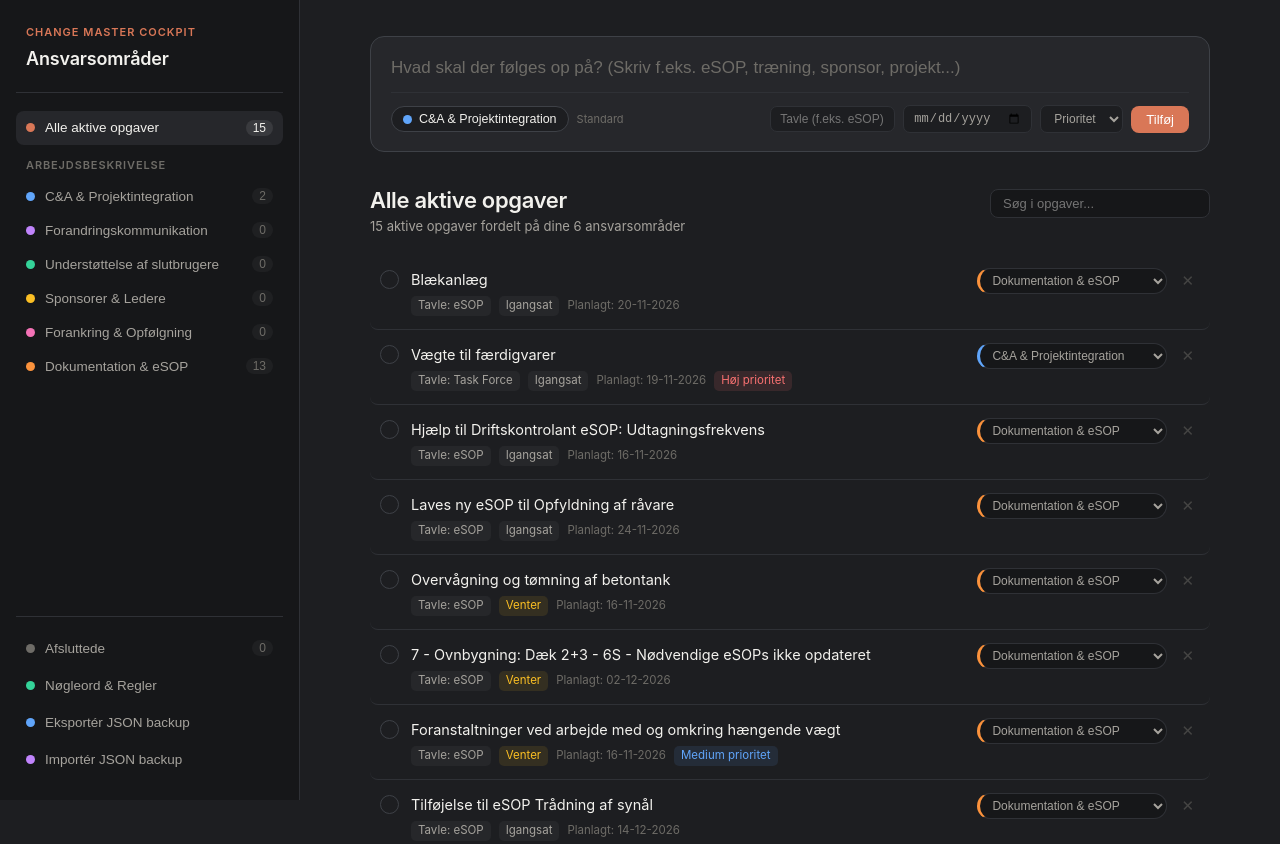
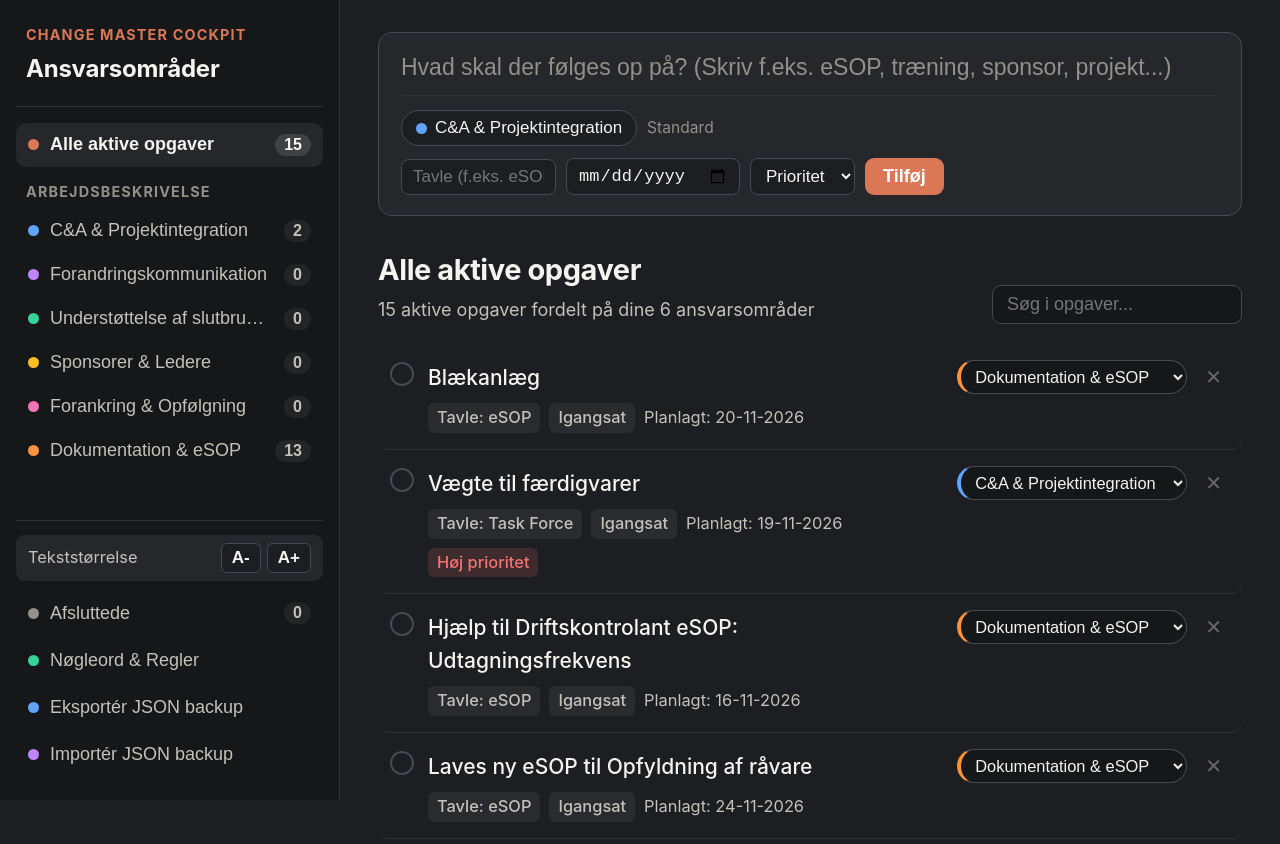
Before and after one commit to CanGam88/Task-Mastery-V2, a plain HTML site: page index.html in a window 1280 px wide. Shown: the top 844 px of the page. Drawn offline with Linux system fonts and the light colour scheme.

Commit message:
Refactor styles and add font size controls
Updated various CSS variables and styles for improved layout and readability. Added font size controls in the sidebar.

```diff
--- a/index.html
+++ b/index.html
@@ -6,15 +6,16 @@
   <title>Change Master Cockpit — Fokus & Opgaver</title>
   <style>
     :root {
+      --font-scale: 1.25;
       --bg-sidebar: #161719;
       --bg-main: #1d1e21;
       --bg-elevated: #26272b;
       --bg-hover: #2d2f34;
       --border: #2f3136;
-      --border-strong: #3e4147;
-      --text-primary: #f2f1ed;
-      --text-secondary: #a6a39d;
-      --text-muted: #6e6c67;
+      --border-strong: #464950;
+      --text-primary: #f5f4f0;
+      --text-secondary: #c4c1ba;
+      --text-muted: #93908a;
       --accent: #d97757;
       --accent-soft: rgba(217, 119, 87, 0.14);
 
@@ -32,19 +33,23 @@
       padding: 0;
     }
 
+    html {
+      font-size: calc(16px * var(--font-scale));
+    }
+
     body {
       font-family: -apple-system, BlinkMacSystemFont, "Segoe UI", Roboto, Inter, sans-serif;
       background-color: var(--bg-main);
       color: var(--text-primary);
       display: flex;
       min-height: 100vh;
-      line-height: 1.5;
+      line-height: 1.55;
       -webkit-font-smoothing: antialiased;
     }
 
     /* VENSTRE NAVIGATION */
     .sidebar {
-      width: 300px;
+      width: 340px;
       background-color: var(--bg-sidebar);
       border-right: 1px solid var(--border);
       display: flex;
@@ -59,34 +64,34 @@
     }
 
     .brand {
-      padding: 0 10px 20px;
+      padding: 0 10px 18px;
       border-bottom: 1px solid var(--border);
-      margin-bottom: 18px;
+      margin-bottom: 16px;
     }
 
     .brand-eyebrow {
-      font-size: 11px;
+      font-size: 0.72rem;
       text-transform: uppercase;
-      letter-spacing: 0.09em;
+      letter-spacing: 0.08em;
       color: var(--accent);
-      font-weight: 600;
+      font-weight: 700;
       margin-bottom: 4px;
     }
 
     .brand h1 {
-      font-size: 18px;
-      font-weight: 600;
+      font-size: 1.2rem;
+      font-weight: 700;
       letter-spacing: -0.01em;
       color: var(--text-primary);
     }
 
     .nav-section-label {
-      font-size: 11px;
+      font-size: 0.72rem;
       text-transform: uppercase;
       letter-spacing: 0.08em;
       color: var(--text-muted);
-      padding: 12px 10px 6px;
-      font-weight: 600;
+      padding: 14px 10px 6px;
+      font-weight: 700;
     }
 
     .nav-btn {
@@ -97,10 +102,10 @@
       display: flex;
       align-items: center;
       justify-content: space-between;
-      padding: 9px 10px;
-      border-radius: 8px;
+      padding: 11px 12px;
+      border-radius: 10px;
       cursor: pointer;
-      font-size: 13.5px;
+      font-size: 0.9rem;
       text-align: left;
       transition: background 0.15s, color 0.15s;
       gap: 10px;
@@ -114,13 +119,13 @@
     .nav-btn.active {
       background-color: var(--bg-elevated);
       color: var(--text-primary);
-      font-weight: 500;
+      font-weight: 600;
     }
 
     .nav-left {
       display: flex;
       align-items: center;
-      gap: 10px;
+      gap: 11px;
       min-width: 0;
     }
 
@@ -131,24 +136,25 @@
     }
 
     .dot {
-      width: 9px;
-      height: 9px;
+      width: 11px;
+      height: 11px;
       border-radius: 50%;
       flex-shrink: 0;
     }
 
     .count-badge {
-      font-size: 12px;
-      color: var(--text-muted);
-      background: rgba(255, 255, 255, 0.04);
-      padding: 1px 7px;
+      font-size: 0.8rem;
+      color: var(--text-secondary);
+      background: rgba(255, 255, 255, 0.06);
+      padding: 2px 9px;
       border-radius: 999px;
       flex-shrink: 0;
+      font-weight: 600;
     }
 
     .nav-btn.active .count-badge {
       color: var(--text-primary);
-      background: rgba(255, 255, 255, 0.09);
+      background: rgba(255, 255, 255, 0.12);
     }
 
     .sidebar-footer {
@@ -159,12 +165,45 @@
       gap: 4px;
     }
 
+    /* SKRIFTSTØRRELSE KONTROL */
+    .font-controls {
+      display: flex;
+      align-items: center;
+      justify-content: space-between;
+      padding: 8px 12px;
+      margin-bottom: 6px;
+      background: var(--bg-elevated);
+      border-radius: 9px;
+      font-size: 0.82rem;
+      color: var(--text-secondary);
+    }
+
+    .font-btns {
+      display: flex;
+      gap: 6px;
+    }
+
+    .font-step-btn {
+      background: var(--bg-main);
+      border: 1px solid var(--border-strong);
+      color: var(--text-primary);
+      padding: 4px 10px;
+      border-radius: 6px;
+      font-size: 0.85rem;
+      font-weight: 600;
+      cursor: pointer;
+    }
+
+    .font-step-btn:hover {
+      border-color: var(--accent);
+    }
+
     /* HOVEDOMRÅDE */
     .main {
       flex: 1;
-      max-width: 920px;
+      max-width: 1020px;
       margin: 0 auto;
-      padding: 36px 40px 80px;
+      padding: 32px 38px 80px;
       width: 100%;
     }
 
@@ -181,9 +220,10 @@
       background: var(--bg-elevated);
       border: 1px solid var(--border-strong);
       color: var(--text-primary);
-      padding: 7px 12px;
-      border-radius: 8px;
-      font-size: 13px;
+      padding: 9px 14px;
+      border-radius: 9px;
+      font-size: 0.9rem;
+      font-weight: 600;
       cursor: pointer;
     }
 
@@ -192,7 +232,7 @@
       background-color: var(--bg-elevated);
       border: 1px solid var(--border-strong);
       border-radius: 14px;
-      padding: 18px 20px;
+      padding: 20px 22px;
       margin-bottom: 32px;
       transition: border-color 0.2s;
     }
@@ -207,8 +247,8 @@
       border: none;
       outline: none;
       color: var(--text-primary);
-      font-size: 17px;
-      font-weight: 400;
+      font-size: 1.15rem;
+      font-weight: 500;
       margin-bottom: 14px;
     }
 
@@ -221,8 +261,8 @@
       flex-wrap: wrap;
       align-items: center;
       justify-content: space-between;
-      gap: 10px;
-      padding-top: 12px;
+      gap: 12px;
+      padding-top: 14px;
       border-top: 1px solid var(--border);
     }
 
@@ -230,19 +270,20 @@
       display: flex;
       flex-wrap: wrap;
       align-items: center;
-      gap: 8px;
+      gap: 10px;
     }
 
     .cat-pill-btn {
       display: inline-flex;
       align-items: center;
-      gap: 7px;
+      gap: 8px;
       background: var(--bg-main);
       border: 1px solid var(--border-strong);
       color: var(--text-primary);
-      padding: 5px 11px;
+      padding: 7px 14px;
       border-radius: 999px;
-      font-size: 12.5px;
+      font-size: 0.85rem;
+      font-weight: 500;
       cursor: pointer;
       transition: background 0.15s;
     }
@@ -252,33 +293,32 @@
     }
 
     .auto-hint {
-      font-size: 11px;
+      font-size: 0.78rem;
       color: var(--text-muted);
     }
 
     .mini-input, .mini-select {
       background: var(--bg-main);
-      border: 1px solid var(--border);
-      color: var(--text-secondary);
-      border-radius: 7px;
-      padding: 5px 9px;
-      font-size: 12px;
+      border: 1px solid var(--border-strong);
+      color: var(--text-primary);
+      border-radius: 8px;
+      padding: 7px 11px;
+      font-size: 0.85rem;
       outline: none;
     }
 
     .mini-input:focus, .mini-select:focus {
-      border-color: var(--border-strong);
-      color: var(--text-primary);
+      border-color: var(--accent);
     }
 
     .add-btn {
       background: var(--accent);
       color: #fff;
       border: none;
-      padding: 6px 15px;
-      border-radius: 8px;
-      font-size: 13px;
-      font-weight: 500;
+      padding: 8px 18px;
+      border-radius: 9px;
+      font-size: 0.9rem;
+      font-weight: 600;
       cursor: pointer;
       transition: opacity 0.15s;
     }
@@ -290,37 +330,38 @@
     /* VIEW HEADER */
     .view-header {
       display: flex;
-      align-items: baseline;
+      align-items: flex-end;
       justify-content: space-between;
-      margin-bottom: 18px;
-      gap: 12px;
+      margin-bottom: 20px;
+      gap: 14px;
       flex-wrap: wrap;
     }
 
     .view-title {
-      font-size: 22px;
-      font-weight: 600;
+      font-size: 1.45rem;
+      font-weight: 700;
       letter-spacing: -0.015em;
     }
 
     .view-subtitle {
-      font-size: 13px;
+      font-size: 0.9rem;
       color: var(--text-secondary);
+      margin-top: 3px;
     }
 
     .search-bar {
       background: var(--bg-sidebar);
-      border: 1px solid var(--border);
+      border: 1px solid var(--border-strong);
       color: var(--text-primary);
-      padding: 6px 12px;
-      border-radius: 8px;
-      font-size: 13px;
-      width: 220px;
+      padding: 8px 14px;
+      border-radius: 9px;
+      font-size: 0.9rem;
+      width: 250px;
       outline: none;
     }
 
     .search-bar:focus {
-      border-color: var(--border-strong);
+      border-color: var(--accent);
     }
 
     /* OPGAVELISTE */
@@ -333,30 +374,30 @@
       display: flex;
       align-items: flex-start;
       justify-content: space-between;
-      padding: 13px 10px;
+      padding: 16px 12px;
       border-bottom: 1px solid var(--border);
-      gap: 14px;
+      gap: 16px;
       transition: background 0.12s;
-      border-radius: 8px;
+      border-radius: 10px;
     }
 
     .task-row:hover {
-      background-color: rgba(255, 255, 255, 0.02);
+      background-color: rgba(255, 255, 255, 0.03);
     }
 
     .task-left {
       display: flex;
       align-items: flex-start;
-      gap: 12px;
+      gap: 14px;
       flex: 1;
       min-width: 0;
     }
 
     .check-circle {
-      width: 19px;
-      height: 19px;
+      width: 24px;
+      height: 24px;
       border-radius: 50%;
-      border: 1.5px solid var(--border-strong);
+      border: 2px solid var(--border-strong);
       background: transparent;
       cursor: pointer;
       flex-shrink: 0;
@@ -365,7 +406,8 @@
       align-items: center;
       justify-content: center;
       color: transparent;
-      font-size: 11px;
+      font-size: 0.85rem;
+      font-weight: 700;
       transition: all 0.15s;
     }
 
@@ -385,14 +427,15 @@
     }
 
     .task-title {
-      font-size: 14.5px;
+      font-size: 1.05rem;
+      font-weight: 500;
       color: var(--text-primary);
       word-break: break-word;
       cursor: text;
       outline: none;
-      border-radius: 4px;
-      padding: 1px 3px;
-      margin-left: -3px;
+      border-radius: 5px;
+      padding: 2px 4px;
+      margin-left: -4px;
     }
 
     .task-title:focus {
@@ -408,56 +451,56 @@
       display: flex;
       flex-wrap: wrap;
       align-items: center;
-      gap: 8px;
-      margin-top: 5px;
-      font-size: 11.5px;
-      color: var(--text-muted);
+      gap: 9px;
+      margin-top: 7px;
+      font-size: 0.82rem;
+      color: var(--text-secondary);
     }
 
     .meta-tag {
-      background: rgba(255, 255, 255, 0.04);
-      padding: 1px 7px;
-      border-radius: 5px;
+      background: rgba(255, 255, 255, 0.06);
+      padding: 2px 9px;
+      border-radius: 6px;
       color: var(--text-secondary);
+      font-weight: 500;
     }
 
     .meta-tag.status-venter {
       color: #fbbf24;
-      background: rgba(251, 191, 36, 0.1);
+      background: rgba(251, 191, 36, 0.14);
     }
 
     .meta-tag.prio-høj {
       color: #f87171;
-      background: rgba(248, 113, 113, 0.12);
+      background: rgba(248, 113, 113, 0.15);
     }
 
     .meta-tag.prio-medium {
       color: #60a5fa;
-      background: rgba(96, 165, 250, 0.1);
+      background: rgba(96, 165, 250, 0.14);
     }
 
     .task-right {
       display: flex;
       align-items: center;
-      gap: 8px;
+      gap: 10px;
       flex-shrink: 0;
     }
 
     .row-cat-select {
       background: var(--bg-sidebar);
-      border: 1px solid var(--border);
-      color: var(--text-secondary);
-      font-size: 12px;
-      padding: 4px 8px;
+      border: 1px solid var(--border-strong);
+      color: var(--text-primary);
+      font-size: 0.82rem;
+      padding: 6px 10px;
       border-radius: 999px;
       cursor: pointer;
       outline: none;
-      max-width: 190px;
+      max-width: 230px;
     }
 
     .row-cat-select:hover {
-      border-color: var(--border-strong);
-      color: var(--text-primary);
+      border-color: var(--accent);
     }
 
     .delete-btn {
@@ -465,10 +508,10 @@
       border: none;
       color: var(--text-muted);
       cursor: pointer;
-      font-size: 15px;
-      padding: 3px 6px;
-      border-radius: 5px;
-      opacity: 0.5;
+      font-size: 1rem;
+      padding: 4px 8px;
+      border-radius: 6px;
+      opacity: 0.65;
       transition: opacity 0.15s, color 0.15s;
     }
 
@@ -484,7 +527,7 @@
       text-align: center;
       padding: 48px 20px;
       color: var(--text-muted);
-      font-size: 14px;
+      font-size: 1rem;
     }
 
     /* NØGLEORDS-VIEW */
@@ -492,41 +535,41 @@
       background: var(--bg-elevated);
       border: 1px solid var(--border);
       border-radius: 12px;
-      padding: 16px 18px;
-      margin-bottom: 14px;
+      padding: 18px 20px;
+      margin-bottom: 16px;
     }
 
     .kw-header {
       display: flex;
       align-items: center;
-      gap: 9px;
-      font-weight: 600;
-      font-size: 14.5px;
-      margin-bottom: 4px;
+      gap: 10px;
+      font-weight: 700;
+      font-size: 1.05rem;
+      margin-bottom: 5px;
     }
 
     .kw-desc {
-      font-size: 12.5px;
+      font-size: 0.88rem;
       color: var(--text-secondary);
-      margin-bottom: 12px;
+      margin-bottom: 14px;
     }
 
     .kw-tags {
       display: flex;
       flex-wrap: wrap;
-      gap: 6px;
-      margin-bottom: 10px;
+      gap: 8px;
+      margin-bottom: 12px;
     }
 
     .kw-chip {
       display: inline-flex;
       align-items: center;
-      gap: 6px;
+      gap: 7px;
       background: var(--bg-main);
       border: 1px solid var(--border-strong);
-      padding: 3px 9px;
+      padding: 4px 11px;
       border-radius: 999px;
-      font-size: 12px;
+      font-size: 0.84rem;
       color: var(--text-primary);
     }
 
@@ -535,7 +578,7 @@
       border: none;
       color: var(--text-muted);
       cursor: pointer;
-      font-size: 13px;
+      font-size: 1rem;
       line-height: 1;
     }
 
@@ -545,13 +588,13 @@
 
     .kw-add-row {
       display: flex;
-      gap: 8px;
+      gap: 10px;
     }
 
-    @media (max-width: 820px) {
+    @media (max-width: 900px) {
       .sidebar {
         position: fixed;
-        left: -310px;
+        left: -350px;
         z-index: 50;
         transition: left 0.22s ease;
       }
@@ -571,7 +614,7 @@
       }
       .task-right {
         justify-content: flex-end;
-        padding-left: 31px;
+        padding-left: 38px;
       }
     }
   </style>
@@ -596,8 +639,16 @@
     </div>
 
     <div class="sidebar-footer">
+      <div class="font-controls">
+        <span>Tekststørrelse</span>
+        <div class="font-btns">
+          <button class="font-step-btn" onclick="changeFontScale(-0.1)" title="Mindre tekst">A-</button>
+          <button class="font-step-btn" onclick="changeFontScale(0.1)" title="Større tekst">A+</button>
+        </div>
+      </div>
+
       <button class="nav-btn" data-view="done" onclick="setView('done')">
-        <span class="nav-left"><span class="dot" style="background: #6e6c67"></span><span class="label">Afsluttede</span></span>
+        <span class="nav-left"><span class="dot" style="background: #93908a"></span><span class="label">Afsluttede</span></span>
         <span class="count-badge" id="count-done">0</span>
       </button>
       <button class="nav-btn" data-view="keywords" onclick="setView('keywords')">
@@ -617,7 +668,10 @@
   <main class="main" onclick="closeSidebarOnOutsideClick(event)">
     <div class="mobile-header">
       <button class="menu-toggle" onclick="toggleSidebar(event)">☰ Kategorier</button>
-      <span style="font-size:13px; color:var(--text-secondary);">Change Master Cockpit</span>
+      <div class="font-btns">
+        <button class="font-step-btn" onclick="changeFontScale(-0.1)">A-</button>
+        <button class="font-step-btn" onclick="changeFontScale(0.1)">A+</button>
+      </div>
     </div>
 
     <!-- SPOTLIGHT OPRETTELSESFELT -->
@@ -640,7 +694,7 @@
         </div>
 
         <div class="controls-left">
-          <input type="text" id="board-input" class="mini-input" placeholder="Tavle (f.eks. eSOP)" style="width:125px" />
+          <input type="text" id="board-input" class="mini-input" placeholder="Tavle (f.eks. eSOP)" style="width:155px" />
           <input type="date" id="date-input" class="mini-input" />
           <select id="prio-input" class="mini-select">
             <option value="">Prioritet</option>
@@ -721,13 +775,25 @@
       { id: "t15", title: "Fines brænder", categoryId: "esop", board: "eSOP", status: "Igangsat", date: "2026-12-14", priority: "Medium prioritet", done: false }
     ];
 
-    const STORAGE_KEY = "cm_cockpit_v3";
+    const STORAGE_KEY = "cm_cockpit_v4";
+    const FONT_KEY = "cm_cockpit_font_scale";
 
     let state = loadState();
     let currentView = "all";
     let selectedCategoryId = "ca";
     let manualOverride = false;
     let searchQuery = "";
+    let fontScale = parseFloat(localStorage.getItem(FONT_KEY)) || 1.25;
+
+    function applyFontScale() {
+      document.documentElement.style.setProperty("--font-scale", fontScale.toFixed(2));
+      localStorage.setItem(FONT_KEY, fontScale.toFixed(2));
+    }
+
+    function changeFontScale(delta) {
+      fontScale = Math.min(1.75, Math.max(0.95, fontScale + delta));
+      applyFontScale();
+    }
 
     function loadState() {
       try {
@@ -907,7 +973,6 @@
     }
 
     function render() {
-      // Opdater sidebar navigation
       const activeTasks = state.tasks.filter(t => !t.done);
       const doneTasks = state.tasks.filter(t => t.done);
 
@@ -935,7 +1000,6 @@
 
       const content = document.getElementById("content-area");
 
-      // NØGLEORDS-VISNING
       if (currentView === "keywords") {
         content.innerHTML = `
           <div class="view-header">
@@ -957,7 +1021,7 @@
                 `).join("")}
               </div>
               <div class="kw-add-row">
-                <input type="text" id="kw-input-${cat.id}" class="mini-input" placeholder="Tilføj nyt nøgleord..." style="flex:1; max-width:260px;" onkeydown="if(event.key==='Enter') addKeyword('${cat.id}')" />
+                <input type="text" id="kw-input-${cat.id}" class="mini-input" placeholder="Tilføj nyt nøgleord..." style="flex:1; max-width:280px;" onkeydown="if(event.key==='Enter') addKeyword('${cat.id}')" />
                 <button class="cat-pill-btn" onclick="addKeyword('${cat.id}')">+ Tilføj ord</button>
               </div>
             </div>
@@ -966,7 +1030,6 @@
         return;
       }
 
-      // OPGAVELISTE-VISNING
       let filtered = [];
       let title = "";
       let subtitle = "";
@@ -1022,7 +1085,7 @@
                   </div>
                 </div>
                 <div class="task-right">
-                  <select class="row-cat-select" style="border-left: 3px solid ${cat.color}" onchange="changeTaskCategory('${task.id}', this.value)">
+                  <select class="row-cat-select" style="border-left: 4px solid ${cat.color}" onchange="changeTaskCategory('${task.id}', this.value)">
                     ${state.categories.map(c => `<option value="${c.id}" ${c.id === task.categoryId ? "selected" : ""}>${c.name}</option>`).join("")}
                   </select>
                   <button class="delete-btn" onclick="deleteTask('${task.id}')" title="Slet opgave">✕</button>
@@ -1077,6 +1140,7 @@
       }
     }
 
+    applyFontScale();
     updatePillUI("Standard");
     render();
   </script>
```
